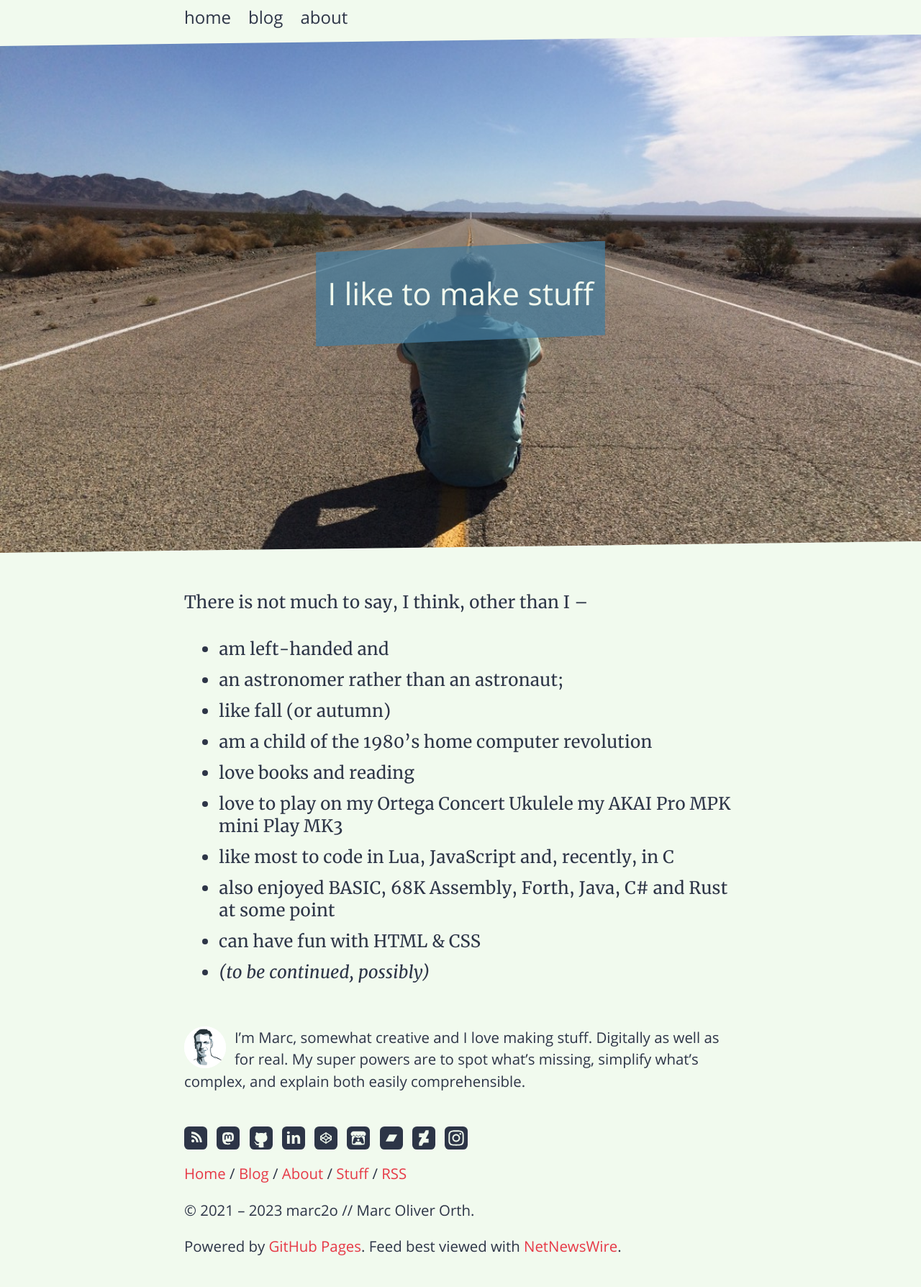
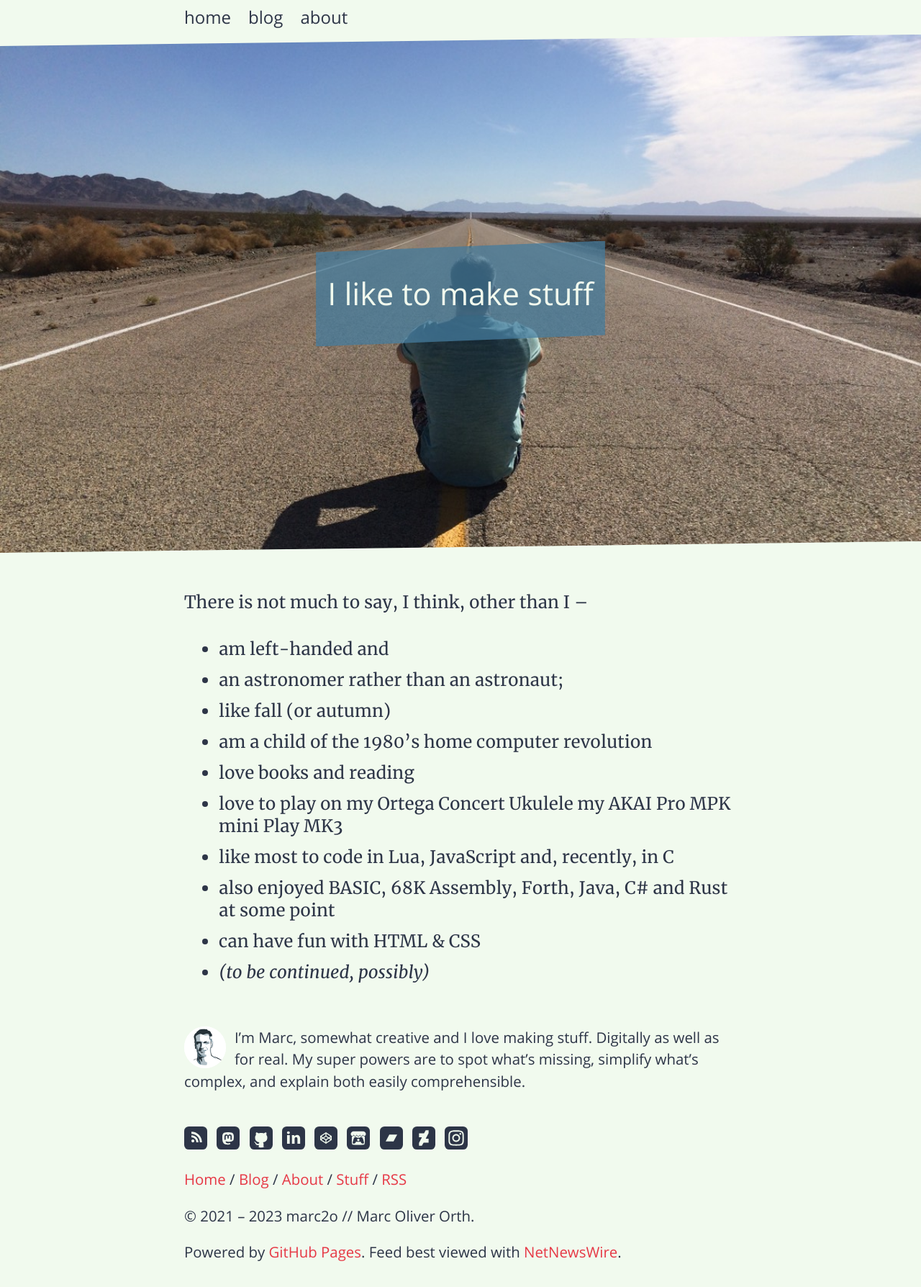
Before and after one commit to marc2o/marc2o.github.io, a Jekyll site: the page built from about.md, in a window 1280 px wide. Shown: the whole page at 72% size. Built offline with Jekyll 4.4.1, drawn with Linux system fonts in a browser that asks for light colours.

Commit message:
Update article.css

```diff
--- a/assets/css/article.css
+++ b/assets/css/article.css
@@ -467,7 +467,7 @@ th {
 /* follow */
 ul.follow {
     list-style: none;
-    margin: 2.25rem 0 0 0;
+    margin: 2.25rem 0 1.5rem 0;
     padding: 0;
 }
 
```
